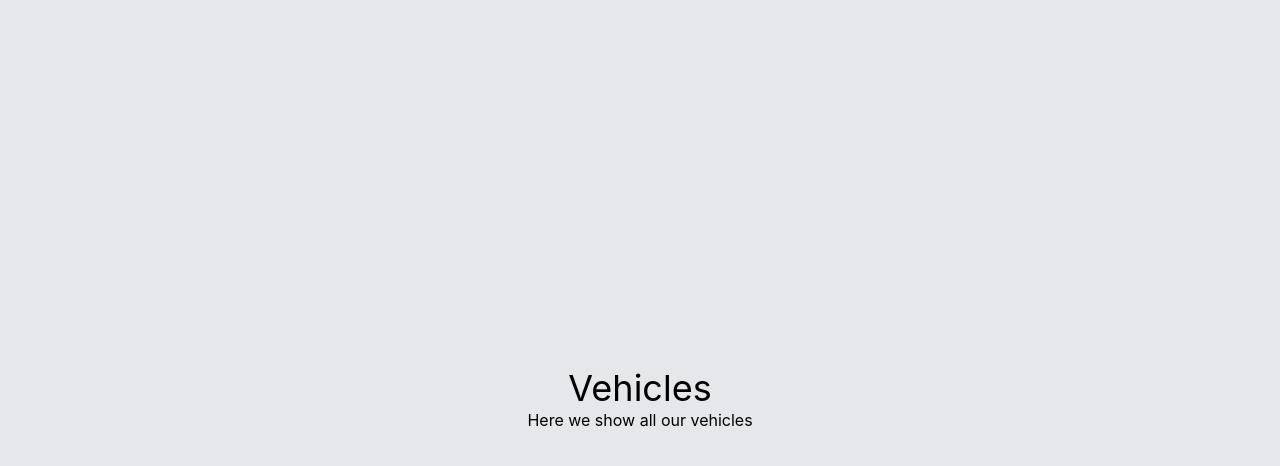
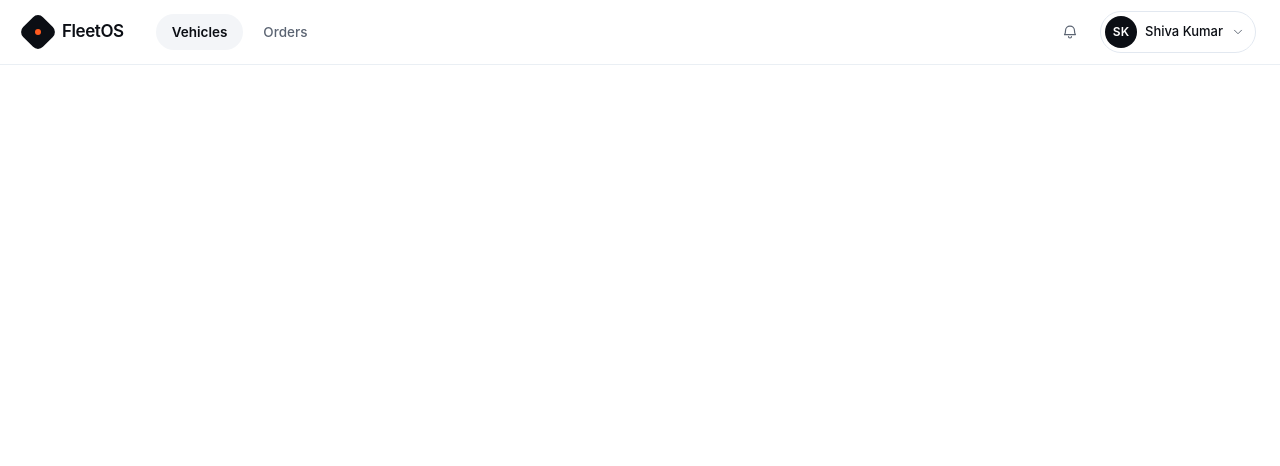
Before and after one commit to shivakumar2006/micro-go, a React app in the folder frontend/: page /vehicles in a window 1280 px wide. Shown: the top 466 px of the page. Built offline with nearby package versions, Linux system fonts and the light colour scheme; the HTML template or start-up script is replaced by a standard one.

Commit message:
feat: implement dashboard navbar, integrate Redux provider and toast notifications, and fix auth API configuration.

```diff
--- a/frontend/package.json
+++ b/frontend/package.json
@@ -17,6 +17,7 @@
     "react-icons": "^5.7.0",
     "react-redux": "^9.3.0",
     "react-router-dom": "^7.18.1",
+    "react-toastify": "^11.1.0",
     "tailwindcss": "^4.3.2"
   },
   "devDependencies": {
--- a/frontend/src/Pages/Vehicles.jsx
+++ b/frontend/src/Pages/Vehicles.jsx
@@ -1,12 +1,213 @@
-import React from 'react'
+import { useState } from 'react'
 
-const Vehicles = () => {
+/*
+  FleetOS — dashboard navbar
+  ------------------------------------------------------------------
+  Same design tokens as the rest of FleetOS (see Home.jsx for the full
+  notes) — this is the top bar for logged-in dashboard pages (Vehicles,
+  Orders, ...), as opposed to the marketing Nav on the homepage.
+
+  This file assumes the host page already loads the three Google Fonts
+  and defines the `fleetos-display` / `fleetos-body` / `fleetos-mono`
+  classes (see the <style> block in Vehicles.jsx) — it doesn't repeat
+  that import here since it's meant to sit inside a page that already
+  has it.
+
+  This is the navbar for regular users — no create/delete actions live
+  here. Those belong to a separate admin-only page.
+
+  Usage:
+    <Navbar active="vehicles" userName="Shiva Kumar" />
+*/
+
+const Icon = ({ path, className = 'w-5 h-5' }) => (
+  <svg
+    viewBox="0 0 24 24"
+    fill="none"
+    stroke="currentColor"
+    strokeWidth="1.6"
+    strokeLinecap="round"
+    strokeLinejoin="round"
+    className={className}
+    aria-hidden="true"
+  >
+    {path}
+  </svg>
+)
+
+const icons = {
+  bell: (
+    <>
+      <path d="M6 10.2a6 6 0 0 1 12 0c0 3.8 1.3 5.3 1.3 5.3H4.7S6 14 6 10.2z" />
+      <path d="M10 18a2 2 0 0 0 4 0" />
+    </>
+  ),
+  chevronDown: <path d="M6 9l6 6 6-6" />,
+  menu: <path d="M4 7h16M4 12h16M4 17h16" />,
+  close: <path d="M6 6l12 12M18 6L6 18" />,
+  user: (
+    <>
+      <circle cx="12" cy="8.2" r="3.2" />
+      <path d="M5 19.5c0-3.3 3.13-5.5 7-5.5s7 2.2 7 5.5" />
+    </>
+  ),
+  settings: (
+    <>
+      <circle cx="12" cy="12" r="2.8" />
+      <path d="M19.4 13.5a1.7 1.7 0 0 0 .34 1.87l.06.06a2 2 0 1 1-2.83 2.83l-.06-.06a1.7 1.7 0 0 0-1.87-.34 1.7 1.7 0 0 0-1.04 1.56V19.5a2 2 0 1 1-4 0v-.09a1.7 1.7 0 0 0-1.11-1.56 1.7 1.7 0 0 0-1.87.34l-.06.06a2 2 0 1 1-2.83-2.83l.06-.06a1.7 1.7 0 0 0 .34-1.87 1.7 1.7 0 0 0-1.56-1.04H4.5a2 2 0 1 1 0-4h.09A1.7 1.7 0 0 0 6.15 6.94a1.7 1.7 0 0 0-.34-1.87l-.06-.06a2 2 0 1 1 2.83-2.83l.06.06a1.7 1.7 0 0 0 1.87.34H10.5a1.7 1.7 0 0 0 1.04-1.56V.5a2 2 0 1 1 4 0v.09a1.7 1.7 0 0 0 1.04 1.56 1.7 1.7 0 0 0 1.87-.34l.06-.06a2 2 0 1 1 2.83 2.83l-.06.06a1.7 1.7 0 0 0-.34 1.87V6.5a1.7 1.7 0 0 0 1.56 1.04h.09a2 2 0 1 1 0 4h-.09a1.7 1.7 0 0 0-1.5 1z" />
+    </>
+  ),
+  logout: (
+    <>
+      <path d="M9 21H5a2 2 0 0 1-2-2V5a2 2 0 0 1 2-2h4" />
+      <path d="M16 17l5-5-5-5" />
+      <path d="M21 12H9" />
+    </>
+  ),
+}
+
+const NodeIcon = (name, className) => <Icon path={icons[name]} className={className} />
+
+function Avatar({ initials }) {
   return (
-    <div className='w-full min-h-screen bg-gray-200 flex flex-col justify-center items-center'>
-        <p className='text-4xl'>Vehicles</p>
-        <p>Here we show all our vehicles</p>
-    </div>
+    <span className="flex h-8 w-8 flex-none items-center justify-center rounded-full bg-[#0B0E14] fleetos-mono text-[12px] font-semibold text-white">
+      {initials}
+    </span>
   )
 }
 
-export default Vehicles;
+function getInitials(name) {
+  return name
+    .split(' ')
+    .filter(Boolean)
+    .map((n) => n[0])
+    .join('')
+    .slice(0, 2)
+    .toUpperCase()
+}
+
+export default function Navbar({ active = 'vehicles', userName = 'Shiva Kumar' }) {
+  const [profileOpen, setProfileOpen] = useState(false)
+  const [mobileOpen, setMobileOpen] = useState(false)
+
+  const links = [
+    { key: 'vehicles', label: 'Vehicles', href: '#' },
+    { key: 'orders', label: 'Orders', href: '#' },
+  ]
+
+  return (
+    <header className="sticky top-0 z-40 border-b border-slate-200/70 bg-white/85 backdrop-blur-md">
+      <div className="mx-auto flex h-16 max-w-7xl items-center justify-between px-6">
+        <div className="flex items-center gap-8">
+          <a href="#top" className="flex items-center gap-2.5">
+            <span className="relative flex h-7 w-7 items-center justify-center">
+              <span className="absolute inset-0 rotate-45 rounded-[7px] bg-[#0B0E14]" />
+              <span className="relative h-1.5 w-1.5 rounded-full bg-[#FF5A1F]" />
+            </span>
+            <span className="fleetos-display text-[17px] font-semibold tracking-tight text-[#0B0E14]">
+              FleetOS
+            </span>
+          </a>
+
+          <nav className="hidden items-center gap-1 md:flex">
+            {links.map((l) => (
+              <a
+                key={l.key}
+                href={l.href}
+                className={
+                  l.key === active
+                    ? 'rounded-full bg-[#F3F5F8] px-4 py-2 fleetos-body text-[13.5px] font-semibold text-[#0B0E14]'
+                    : 'rounded-full px-4 py-2 fleetos-body text-[13.5px] font-medium text-[#5B6472] transition-colors hover:text-[#0B0E14]'
+                }
+              >
+                {l.label}
+              </a>
+            ))}
+          </nav>
+        </div>
+
+        <div className="hidden items-center gap-3 md:flex">
+          <button
+            type="button"
+            className="flex h-9 w-9 items-center justify-center rounded-full text-[#5B6472] transition-colors hover:bg-[#F3F5F8] hover:text-[#0B0E14]"
+            aria-label="Notifications"
+          >
+            {NodeIcon('bell', 'h-[18px] w-[18px]')}
+          </button>
+
+          <div className="relative">
+            <button
+              type="button"
+              onClick={() => setProfileOpen((v) => !v)}
+              className="flex items-center gap-2 rounded-full border border-slate-200 py-1 pl-1 pr-2.5 transition-colors hover:bg-[#F3F5F8]"
+            >
+              <Avatar initials={getInitials(userName)} />
+              <span className="fleetos-body text-[13px] font-medium text-[#0B0E14]">{userName}</span>
+              {NodeIcon('chevronDown', 'h-3.5 w-3.5 text-[#5B6472]')}
+            </button>
+
+            {profileOpen && (
+              <>
+                <div className="fixed inset-0 z-10" onClick={() => setProfileOpen(false)} />
+                <div className="absolute right-0 z-20 mt-2 w-48 rounded-xl border border-slate-200 bg-white p-1.5 shadow-[0_12px_24px_-8px_rgba(15,23,42,0.18)]">
+                  <a
+                    href="#"
+                    className="flex items-center gap-2.5 rounded-lg px-3 py-2 fleetos-body text-[13.5px] text-[#0B0E14] hover:bg-[#F3F5F8]"
+                  >
+                    {NodeIcon('user', 'h-4 w-4 text-[#5B6472]')}
+                    Profile
+                  </a>
+                  <a
+                    href="#"
+                    className="flex items-center gap-2.5 rounded-lg px-3 py-2 fleetos-body text-[13.5px] text-[#0B0E14] hover:bg-[#F3F5F8]"
+                  >
+                    {NodeIcon('settings', 'h-4 w-4 text-[#5B6472]')}
+                    Settings
+                  </a>
+                  <div className="my-1.5 h-px bg-slate-100" />
+                  <a
+                    href="#"
+                    className="flex items-center gap-2.5 rounded-lg px-3 py-2 fleetos-body text-[13.5px] text-[#0B0E14] hover:bg-[#F3F5F8]"
+                  >
+                    {NodeIcon('logout', 'h-4 w-4 text-[#5B6472]')}
+                    Sign out
+                  </a>
+                </div>
+              </>
+            )}
+          </div>
+        </div>
+
+        <button
+          className="flex h-9 w-9 items-center justify-center rounded-lg text-[#0B0E14] md:hidden"
+          onClick={() => setMobileOpen((v) => !v)}
+          aria-label="Toggle menu"
+        >
+          {NodeIcon(mobileOpen ? 'close' : 'menu', 'h-5 w-5')}
+        </button>
+      </div>
+
+      {mobileOpen && (
+        <div className="flex flex-col gap-1 border-t border-slate-200 bg-white px-6 py-4 md:hidden">
+          {links.map((l) => (
+            <a
+              key={l.key}
+              href={l.href}
+              className={
+                l.key === active
+                  ? 'rounded-lg bg-[#F3F5F8] px-3 py-2.5 fleetos-body text-sm font-semibold text-[#0B0E14]'
+                  : 'rounded-lg px-3 py-2.5 fleetos-body text-sm text-[#0B0E14]'
+              }
+            >
+              {l.label}
+            </a>
+          ))}
+          <div className="mt-3 flex items-center gap-2.5 border-t border-slate-100 pt-3">
+            <Avatar initials={getInitials(userName)} />
+            <span className="fleetos-body text-[13.5px] font-medium text-[#0B0E14]">{userName}</span>
+          </div>
+        </div>
+      )}
+    </header>
+  )
+}
--- a/frontend/src/Redux/features/auth/authApi.js
+++ b/frontend/src/Redux/features/auth/authApi.js
@@ -3,10 +3,10 @@ import { createApi, fetchBaseQuery } from "@reduxjs/toolkit/query/react";
 export const authApi = createApi({
     reducerPath: "AuthApi",
     baseQuery: fetchBaseQuery({
-        baseURL: "http://localhost:8000/api/v1/auth",
+        baseUrl: "http://localhost:8000/api/v1/auth",
 
         prepareHeaders: (headers, {getState}) => {
-            const { accessToken, refreshToken } = getState().auth;
+            const { accessToken, refreshToken } = getState().authReducer;
             if (accessToken) {
                 headers.set("Authorization", `Bearer ${accessToken}`)
             }
--- a/frontend/src/main.jsx
+++ b/frontend/src/main.jsx
@@ -2,11 +2,18 @@ import React from "react";
 import ReactDOM from "react-dom/client"
 import App from "./App.jsx";
 import { BrowserRouter } from "react-router-dom";
+import { Provider } from "react-redux";
+import { store } from "./Redux/store";
+import { ToastContainer } from "react-toastify";
+import "react-toastify/dist/ReactToastify.css";
 
 const root = ReactDOM.createRoot(document.getElementById("root"))
 
 root.render(
-    <BrowserRouter>
-        <App />
-    </BrowserRouter>
+    <Provider store={store}>
+        <BrowserRouter>
+            <ToastContainer />
+            <App />
+        </BrowserRouter>
+    </Provider>
 )
```
Also changed, not shown: frontend/src/Pages/Signup.jsx (+41 -18 lines), 1 other file (tests, documents, lock files or other folders).
